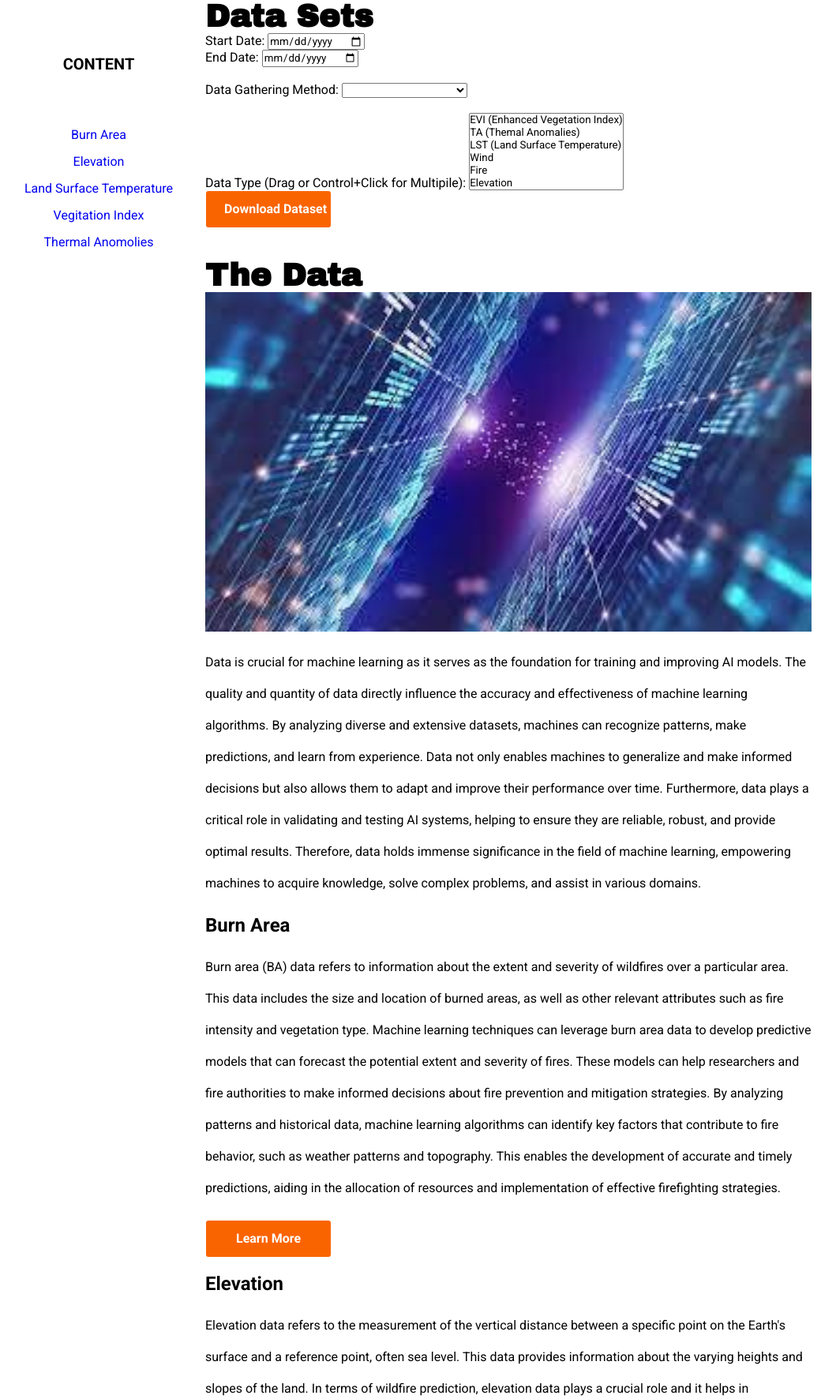
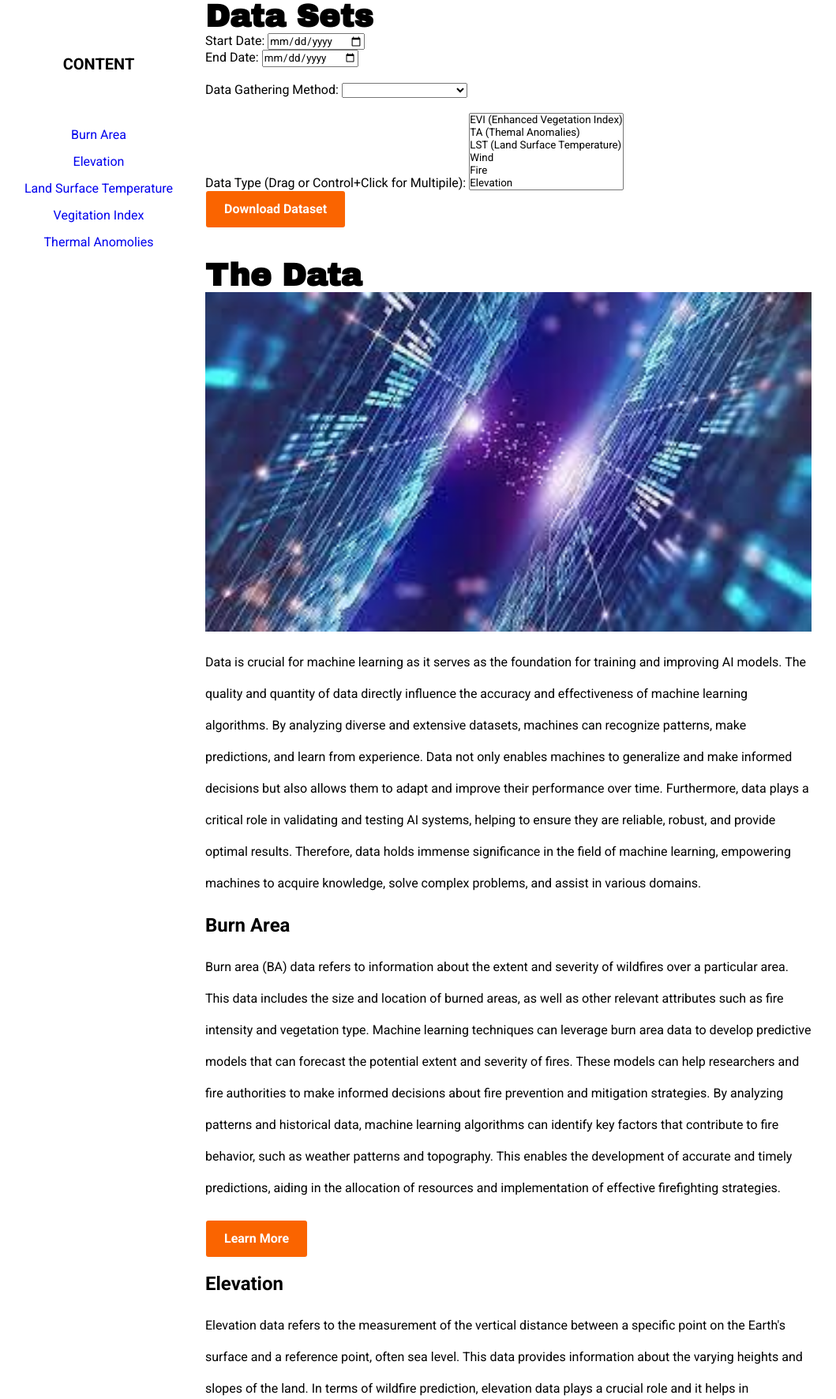
Before and after one commit to luis-pad/California-Wildfire-Prediction-Web-Application, a Flask app: page /data_sources in a window 1280 px wide. Shown: the part 151-1923 px from the top of the page at 79% size, without its empty margins (10-1069 px from the left). Run offline with Flask 3, Linux system fonts and the light colour scheme.

Commit message:
Changed button width to "auto"

```diff
--- a/static/css/data_sources.css
+++ b/static/css/data_sources.css
@@ -140,7 +140,7 @@ p {
   user-select: none;
   touch-action: manipulation;
   vertical-align: baseline;
-  width: 160px;
+  width: auto;
 }
 
 .second {
```
